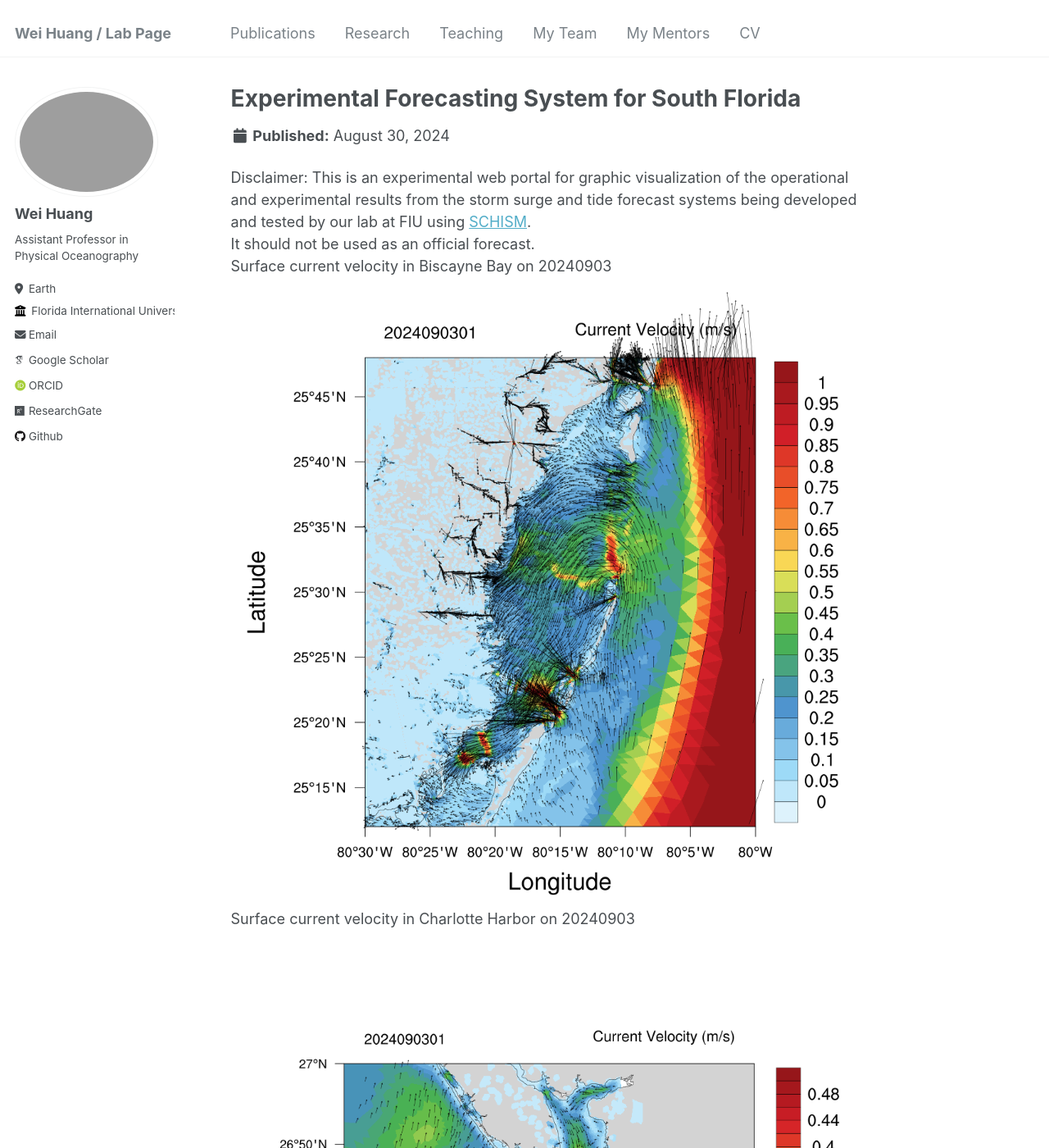
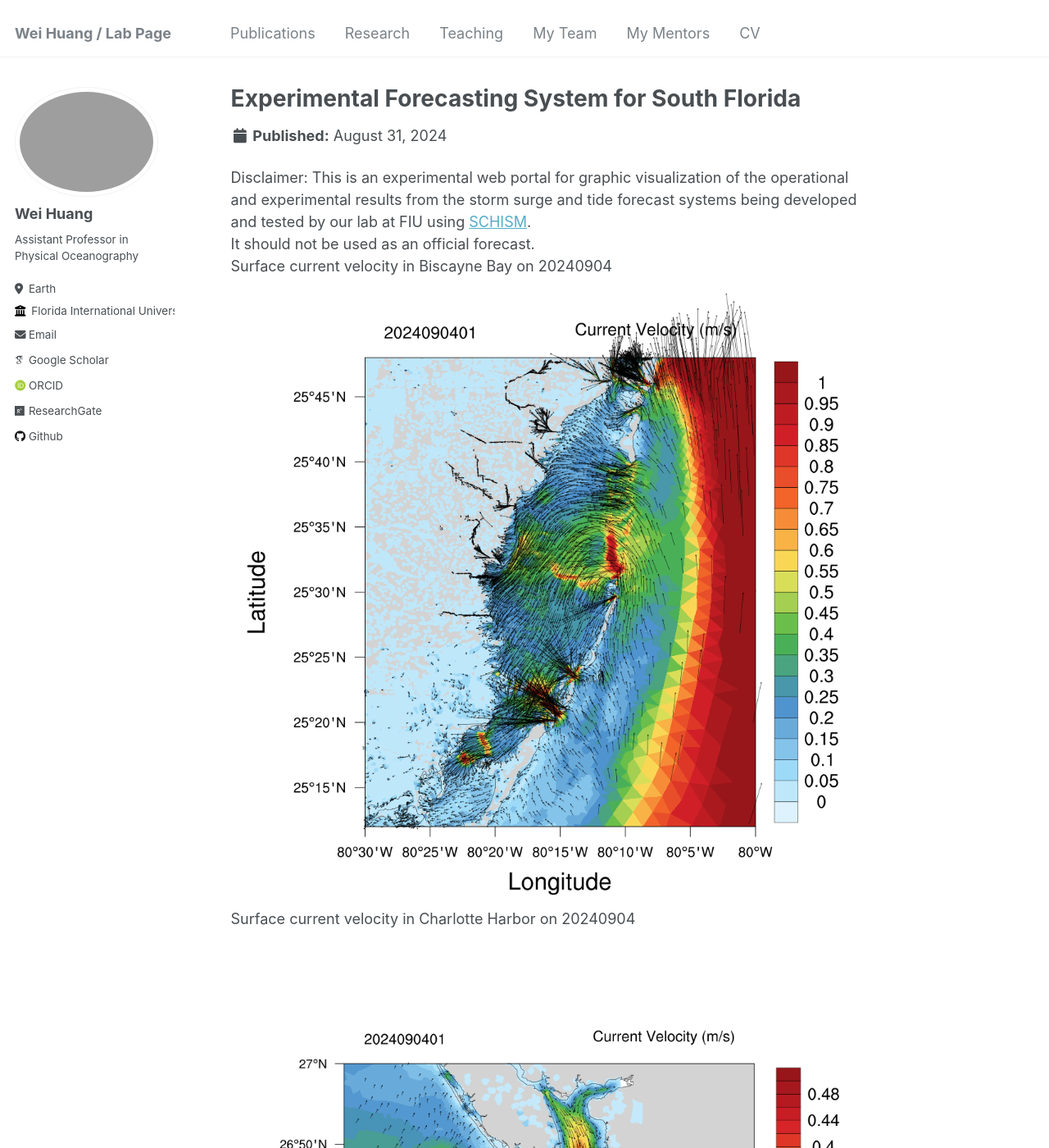
Before and after one commit to huang96169/huang96169.github.io, a Jekyll site: the page built from _research/research-1.md, in a window 1280 px wide and 1400 px high. Shown: the whole window at 82% size. Built offline with Jekyll 4.4.1, drawn with Linux system fonts in a browser that asks for light colours; some web fonts are replaced; some of the changed text lies outside the part shown.

Commit message:
replaced research_uv1.gif research_salt1.gif research_temp1.gif and replaced research_elev2.gif research_uv2.gif research_salt2.gif research_temp2.gif

```diff
--- a/_research/research-1.md
+++ b/_research/research-1.md
@@ -1,7 +1,7 @@
 ---
 title: "Experimental Forecasting System for South Florida"
-short: Surface current velocity of South Florida from 20240830 to 20240903
-date: 2024-08-30
+short: Surface current velocity of South Florida from 20240831 to 20240904
+date: 2024-08-31
 short1: "Disclaimer: This is an experimental web portal for graphic visualization of the operational and experimental results from the storm surge and tide forecast systems being developed and tested by our lab at FIU using [SCHISM](https://ccrm.vims.edu/schismweb/). It should not be used as an official forecast."
 excerpt: "<img src='/images/research_uv1.gif'>"
 collection: research
@@ -10,11 +10,11 @@ collection: research
 Disclaimer:
 This is an experimental web portal for graphic visualization of the operational and experimental results from the storm surge and tide forecast systems being developed and tested by our lab at FIU using [SCHISM](https://ccrm.vims.edu/schismweb/).<br/>
 It should not be used as an official forecast.<br/>
-Surface current velocity in Biscayne Bay on 20240903<br/>
+Surface current velocity in Biscayne Bay on 20240904<br/>
 <img src='/images/research_Bbay.png'>
-Surface current velocity in Charlotte Harbor on 20240903<br/>
+Surface current velocity in Charlotte Harbor on 20240904<br/>
 <img src='/images/research_Cbay.png'>
-Surface current velocity in Tampa Bay on 20240903<br/>
+Surface current velocity in Tampa Bay on 20240904<br/>
 <img src='/images/research_Tbay.png'>
 The map below showns observational stations used for validating the model's results, as well as the horizontal grid. <br/>
 The horizontal grid for SCHISM in simulating Biscayne Bay in South Florida, using flexible resolution resolving levees and canals (1-2 m), watershed rural and urban areas (30m-50m) and coastal ocean (500m-5km).<br/>
```
Also changed, not shown: _research/research-2.md (+6 -6 lines), images/research_Bbay.png, images/research_Cbay.png, images/research_Tbay.png, images/research_maxelev2.gif.
